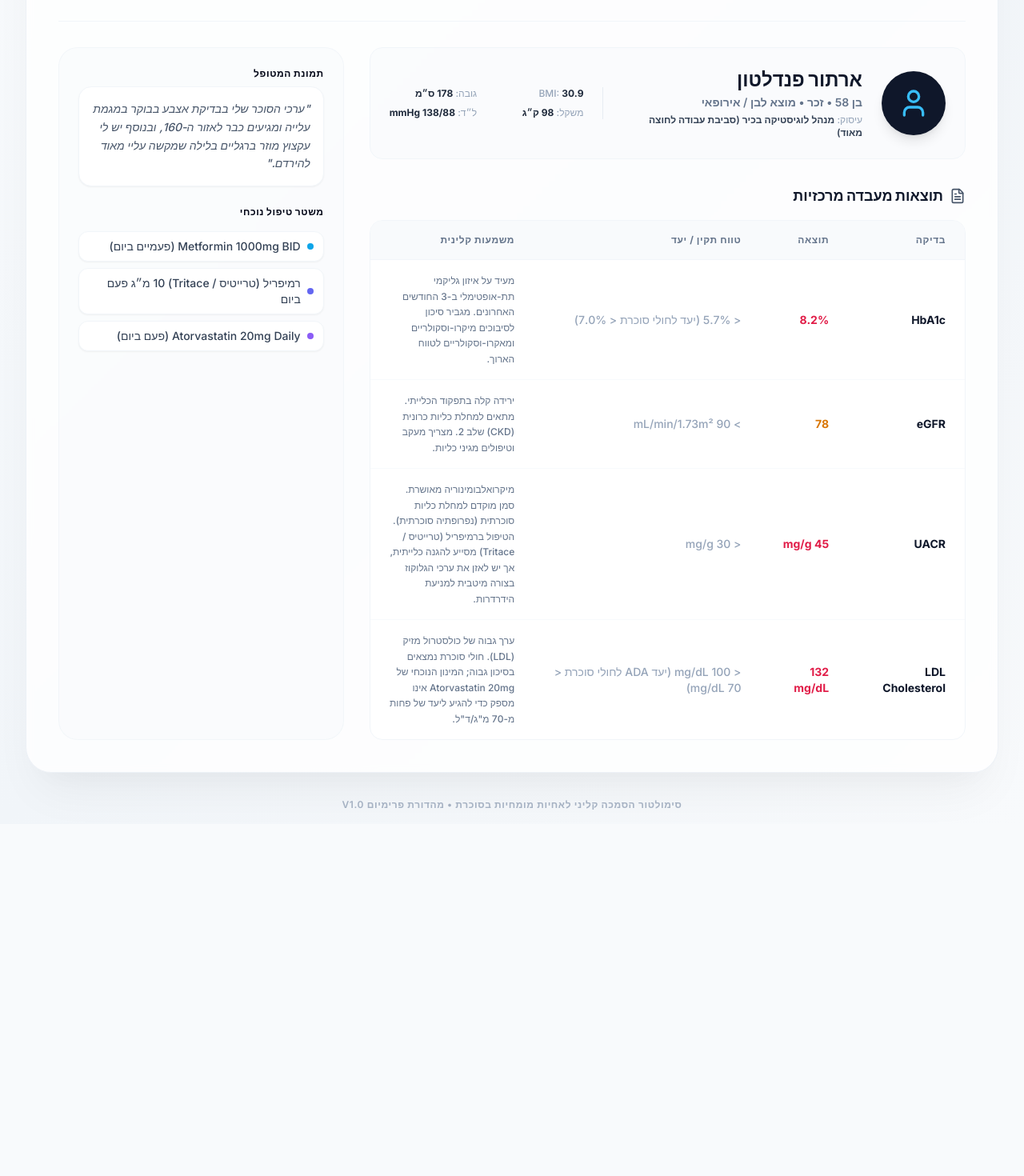
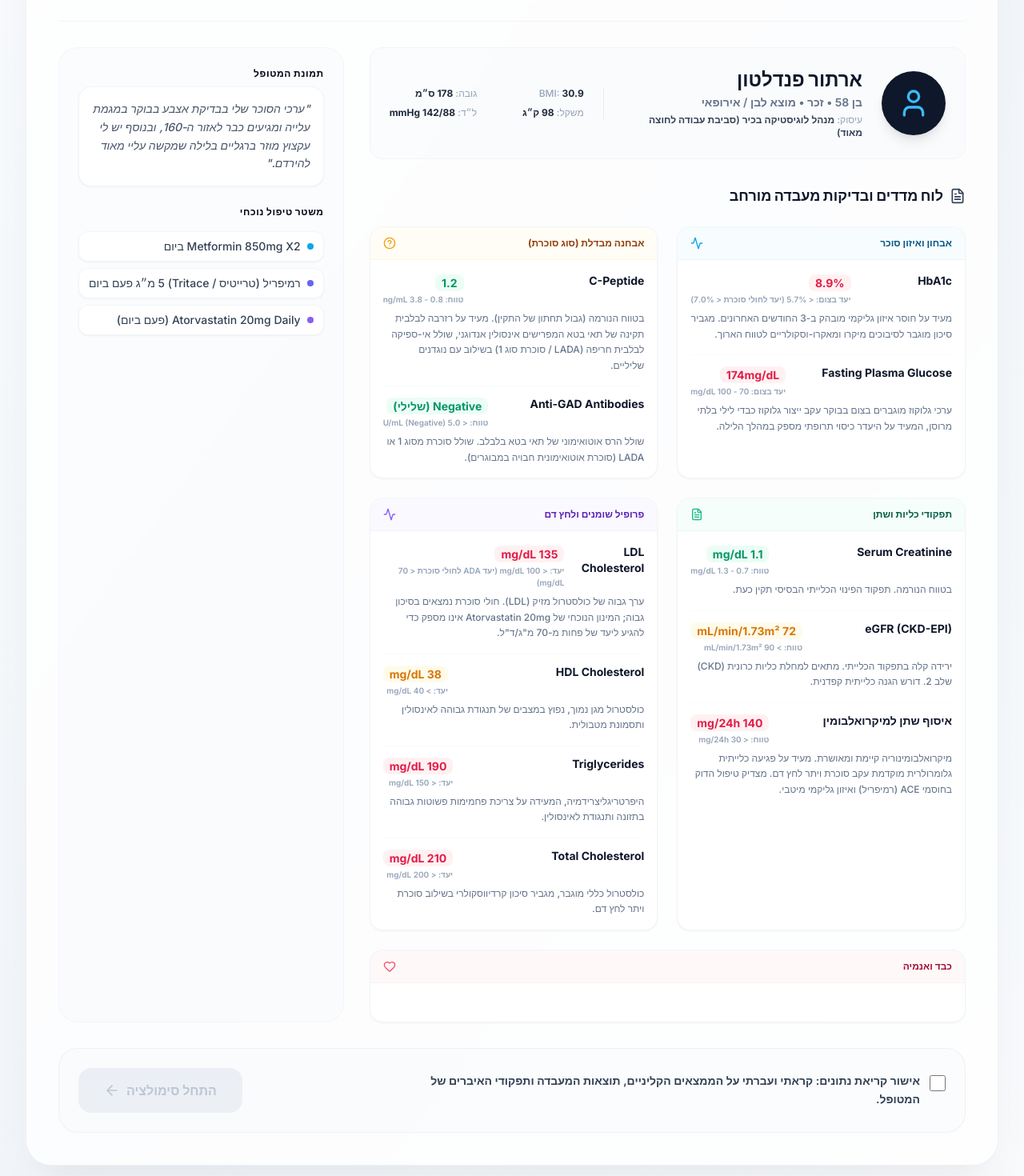
Before and after one commit to tifereteliav/diabetes-expert-quest, a React (Vite) app: page / in a window 1280 px wide. Shown: the part 240-1710 px from the top of the page at 80% size. Before the commit the page ends 1270 px from the top, so only its background shows below. Built offline with nearby package versions, Linux system fonts and the light colour scheme.

Commit message:
feat: expand clinical lab matrix and implement gatekeeping consent card

```diff
--- a/src/App.tsx
+++ b/src/App.tsx
@@ -33,6 +33,7 @@ function App() {
   });
 
   const activeDialogueNode = patientCase1.dialogueTree[state.currentDialogueId];
+  const [isDataRead, setIsDataRead] = useState(false);
 
   // Handler for Phase change
   const setPhase = (phase: SimulationState['currentPhase']) => {
@@ -110,13 +111,6 @@ function App() {
                 הערך, אבחן ובנה תוכנית טיפול מותאמת אישית עבור מטופל מורכב עם סוכרת מסוג 2.
               </p>
             </div>
-            <button
-              onClick={() => setPhase('anamnesis')}
-              className="premium-btn-primary flex items-center justify-center space-x-2 space-x-reverse self-start md:self-auto"
-            >
-              <span>התחל סימולציה</span>
-              <ArrowLeft className="h-5 w-5" />
-            </button>
           </div>
 
           {/* Grid Layout of Patient Case Detail */}
@@ -149,50 +143,127 @@ function App() {
                 </div>
               </div>
 
-              {/* Lab Panel Snapshot */}
-              <div>
-                <div className="flex items-center space-x-2 space-x-reverse mb-4">
-                  <FileText className="h-5 w-5 text-slate-600" />
-                  <h4 className="text-base sm:text-lg font-bold text-slate-900">תוצאות מעבדה מרכזיות</h4>
+              {/* Lab Panel Snapshot - Grouped Clinical Matrix */}
+              <div className="space-y-6">
+                <div className="flex items-center space-x-2 space-x-reverse mb-2">
+                  <FileText className="h-5 w-5 text-slate-700" />
+                  <h4 className="text-lg font-bold text-slate-900">לוח מדדים ובדיקות מעבדה מורחב</h4>
                 </div>
-                <div className="overflow-x-auto rounded-2xl border border-slate-100 bg-white">
-                  <table className="w-full text-right text-sm border-collapse">
-                    <thead>
-                      <tr className="bg-slate-50 border-b border-slate-100 text-xs font-semibold text-slate-500 uppercase tracking-wider">
-                        <th className="px-6 py-4 text-right">בדיקה</th>
-                        <th className="px-6 py-4 text-right">תוצאה</th>
-                        <th className="px-6 py-4 text-right">טווח תקין / יעד</th>
-                        <th className="px-6 py-4 text-right">משמעות קלינית</th>
-                      </tr>
-                    </thead>
-                    <tbody className="divide-y divide-slate-50 font-medium">
-                      <tr>
-                        <td className="px-6 py-4 text-slate-900 font-bold">HbA1c</td>
-                        <td className="px-6 py-4 text-rose-600 font-bold">{patientCase1.labs.glycemic[0].value}%</td>
-                        <td className="px-6 py-4 text-slate-400">{patientCase1.labs.glycemic[0].normalRange}</td>
-                        <td className="px-6 py-4 text-xs text-slate-500 max-w-[240px] leading-relaxed">{patientCase1.labs.glycemic[0].interpretation}</td>
-                      </tr>
-                      <tr>
-                        <td className="px-6 py-4 text-slate-900 font-bold">eGFR</td>
-                        <td className="px-6 py-4 text-amber-600 font-bold">{patientCase1.labs.renal[1].value}</td>
-                        <td className="px-6 py-4 text-slate-400">{patientCase1.labs.renal[1].normalRange}</td>
-                        <td className="px-6 py-4 text-xs text-slate-500 max-w-[240px] leading-relaxed">{patientCase1.labs.renal[1].interpretation}</td>
-                      </tr>
-                      <tr>
-                        <td className="px-6 py-4 text-slate-900 font-bold">UACR</td>
-                        <td className="px-6 py-4 text-rose-600 font-bold">{patientCase1.labs.renal[2].value} mg/g</td>
-                        <td className="px-6 py-4 text-slate-400">{patientCase1.labs.renal[2].normalRange}</td>
-                        <td className="px-6 py-4 text-xs text-slate-500 max-w-[240px] leading-relaxed">{patientCase1.labs.renal[2].interpretation}</td>
-                      </tr>
-                      <tr>
-                        <td className="px-6 py-4 text-slate-900 font-bold">LDL Cholesterol</td>
-                        <td className="px-6 py-4 text-rose-600 font-bold">{patientCase1.labs.lipids[0].value} mg/dL</td>
-                        <td className="px-6 py-4 text-slate-400">{patientCase1.labs.lipids[0].normalRange}</td>
-                        <td className="px-6 py-4 text-xs text-slate-500 max-w-[240px] leading-relaxed">{patientCase1.labs.lipids[0].interpretation}</td>
-                      </tr>
-                    </tbody>
-                  </table>
+
+                <div className="grid grid-cols-1 md:grid-cols-2 gap-6">
+
+                  {/* Panel 1: אבחון ואיזון סוכר */}
+                  <div className="bg-white border border-slate-100 rounded-2xl shadow-sm overflow-hidden transition-all duration-300 hover:border-sky-200">
+                    <div className="bg-sky-50/50 px-4 py-3 border-b border-sky-100/50 flex items-center justify-between">
+                      <span className="text-xs font-black text-sky-800">אבחון ואיזון סוכר</span>
+                      <Activity className="h-4 w-4 text-sky-500" />
+                    </div>
+                    <div className="p-4 space-y-4 divide-y divide-slate-50">
+                      {patientCase1.labs.glycemic.slice(0, 2).map((lab) => (
+                        <div key={lab.name} className="pt-3 first:pt-0">
+                          <div className="flex justify-between items-start">
+                            <span className="text-sm font-bold text-slate-900">{lab.name}</span>
+                            <div className="text-right">
+                              <span className={`text-sm font-black px-2 py-0.5 rounded-lg ${lab.status === 'high' ? 'text-rose-600 bg-rose-50' : 'text-emerald-600 bg-emerald-50'}`}>{lab.value}{lab.unit}</span>
+                              <p className="text-[10px] text-slate-400 font-semibold mt-0.5">יעד בצום: {lab.normalRange}</p>
+                            </div>
+                          </div>
+                          <p className="text-xs text-slate-500 font-medium leading-relaxed mt-1.5">{lab.interpretation}</p>
+                        </div>
+                      ))}
+                    </div>
+                  </div>
+
+                  {/* Panel 2: אבחנה מבדלת (סוג סוכרת) */}
+                  <div className="bg-white border border-slate-100 rounded-2xl shadow-sm overflow-hidden transition-all duration-300 hover:border-amber-200">
+                    <div className="bg-amber-50/50 px-4 py-3 border-b border-amber-100/50 flex items-center justify-between">
+                      <span className="text-xs font-black text-amber-800">אבחנה מבדלת (סוג סוכרת)</span>
+                      <HelpCircle className="h-4 w-4 text-amber-500" />
+                    </div>
+                    <div className="p-4 space-y-4 divide-y divide-slate-50">
+                      {patientCase1.labs.glycemic.slice(2, 4).map((lab) => (
+                        <div key={lab.name} className="pt-3 first:pt-0">
+                          <div className="flex justify-between items-start">
+                            <span className="text-sm font-bold text-slate-900">{lab.name}</span>
+                            <div className="text-right">
+                              <span className="text-sm font-black px-2 py-0.5 rounded-lg text-emerald-600 bg-emerald-50">{lab.value}</span>
+                              <p className="text-[10px] text-slate-400 font-semibold mt-0.5">טווח: {lab.normalRange}</p>
+                            </div>
+                          </div>
+                          <p className="text-xs text-slate-500 font-medium leading-relaxed mt-1.5">{lab.interpretation}</p>
+                        </div>
+                      ))}
+                    </div>
+                  </div>
+
+                  {/* Panel 3: תפקודי כליות ושתן */}
+                  <div className="bg-white border border-slate-100 rounded-2xl shadow-sm overflow-hidden transition-all duration-300 hover:border-emerald-200">
+                    <div className="bg-emerald-50/50 px-4 py-3 border-b border-emerald-100/50 flex items-center justify-between">
+                      <span className="text-xs font-black text-emerald-800">תפקודי כליות ושתן</span>
+                      <FileText className="h-4 w-4 text-emerald-500" />
+                    </div>
+                    <div className="p-4 space-y-4 divide-y divide-slate-50">
+                      {patientCase1.labs.renal.map((lab) => (
+                        <div key={lab.name} className="pt-3 first:pt-0">
+                          <div className="flex justify-between items-start">
+                            <span className="text-sm font-bold text-slate-900">{lab.name}</span>
+                            <div className="text-right">
+                              <span className={`text-sm font-black px-2 py-0.5 rounded-lg ${lab.status === 'high' ? 'text-rose-600 bg-rose-50' : lab.status === 'low' ? 'text-amber-600 bg-amber-50' : 'text-emerald-600 bg-emerald-50'}`}>{lab.value} {lab.unit}</span>
+                              <p className="text-[10px] text-slate-400 font-semibold mt-0.5">טווח: {lab.normalRange}</p>
+                            </div>
+                          </div>
+                          <p className="text-xs text-slate-500 font-medium leading-relaxed mt-1.5">{lab.interpretation}</p>
+                        </div>
+                      ))}
+                    </div>
+                  </div>
+
+                  {/* Panel 4: פרופיל שומנים ולחץ דם */}
+                  <div className="bg-white border border-slate-100 rounded-2xl shadow-sm overflow-hidden transition-all duration-300 hover:border-violet-200">
+                    <div className="bg-violet-50/50 px-4 py-3 border-b border-violet-100/50 flex items-center justify-between">
+                      <span className="text-xs font-black text-violet-800">פרופיל שומנים ולחץ דם</span>
+                      <Activity className="h-4 w-4 text-violet-500" />
+                    </div>
+                    <div className="p-4 space-y-4 divide-y divide-slate-50">
+                      {patientCase1.labs.lipids.map((lab) => (
+                        <div key={lab.name} className="pt-3 first:pt-0">
+                          <div className="flex justify-between items-start">
+                            <span className="text-sm font-bold text-slate-900">{lab.name}</span>
+                            <div className="text-right">
+                              <span className={`text-sm font-black px-2 py-0.5 rounded-lg ${lab.status === 'high' ? 'text-rose-600 bg-rose-50' : lab.status === 'low' ? 'text-amber-600 bg-amber-50' : 'text-emerald-600 bg-emerald-50'}`}>{lab.value} {lab.unit}</span>
+                              <p className="text-[10px] text-slate-400 font-semibold mt-0.5">יעד: {lab.normalRange}</p>
+                            </div>
+                          </div>
+                          <p className="text-xs text-slate-500 font-medium leading-relaxed mt-1.5">{lab.interpretation}</p>
+                        </div>
+                      ))}
+                    </div>
+                  </div>
+
                 </div>
+
+                {/* Panel 5: כבד ואנמיה */}
+                <div className="bg-white border border-slate-100 rounded-2xl shadow-sm overflow-hidden transition-all duration-300 hover:border-rose-200">
+                  <div className="bg-rose-50/50 px-4 py-3 border-b border-rose-100/50 flex items-center justify-between">
+                    <span className="text-xs font-black text-rose-800">כבד ואנמיה</span>
+                    <Heart className="h-4 w-4 text-rose-500 animate-pulse" />
+                  </div>
+                  <div className="p-6 grid grid-cols-1 md:grid-cols-3 gap-6 divide-y md:divide-y-0 md:divide-x md:divide-x-reverse divide-slate-100">
+                    {patientCase1.labs.other.slice(2, 5).map((lab, index) => (
+                      <div key={lab.name} className={`${index > 0 ? 'pt-4 md:pt-0 md:pr-6' : ''}`}>
+                        <div className="flex justify-between items-start">
+                          <span className="text-sm font-bold text-slate-900">{lab.name}</span>
+                          <div className="text-right">
+                            <span className={`text-sm font-black px-2 py-0.5 rounded-lg ${lab.status === 'high' ? 'text-rose-600 bg-rose-50' : lab.status === 'low' ? 'text-amber-600 bg-amber-50' : 'text-emerald-600 bg-emerald-50'}`}>{lab.value} {lab.unit}</span>
+                            <p className="text-[10px] text-slate-400 font-semibold mt-0.5">טווח: {lab.normalRange}</p>
+                          </div>
+                        </div>
+                        <p className="text-xs text-slate-500 font-medium leading-relaxed mt-1.5">{lab.interpretation}</p>
+                      </div>
+                    ))}
+                  </div>
+                </div>
+
               </div>
 
             </div>
@@ -211,11 +282,11 @@ function App() {
                 <ul className="text-sm space-y-2">
                   <li className="flex items-center space-x-2 space-x-reverse text-slate-700 bg-white px-3 py-2 rounded-xl border border-slate-100 shadow-sm font-medium">
                     <span className="h-2 w-2 rounded-full bg-sky-500" />
-                    <span>Metformin 1000mg BID (פעמיים ביום)</span>
+                    <span>Metformin 850mg X2 ביום</span>
                   </li>
                   <li className="flex items-center space-x-2 space-x-reverse text-slate-700 bg-white px-3 py-2 rounded-xl border border-slate-100 shadow-sm font-medium">
                     <span className="h-2 w-2 rounded-full bg-indigo-500" />
-                    <span>רמיפריל (טרייטיס / Tritace) 10 מ״ג פעם ביום</span>
+                    <span>רמיפריל (טרייטיס / Tritace) 5 מ״ג פעם ביום</span>
                   </li>
                   <li className="flex items-center space-x-2 space-x-reverse text-slate-700 bg-white px-3 py-2 rounded-xl border border-slate-100 shadow-sm font-medium">
                     <span className="h-2 w-2 rounded-full bg-violet-500" />
@@ -225,6 +296,38 @@ function App() {
               </div>
             </div>
 
+          </div>
+
+          {/* Action Card: Consent & Start Simulation */}
+          <div className="mt-8 bg-slate-50/50 border border-slate-200/50 rounded-3xl p-6 flex flex-col md:flex-row items-center justify-between gap-6 transition-all duration-300">
+            <div className="flex items-start space-x-3 space-x-reverse max-w-2xl">
+              <input
+                id="consent-checkbox"
+                type="checkbox"
+                checked={isDataRead}
+                onChange={(e) => setIsDataRead(e.target.checked)}
+                className="mt-1 h-5 w-5 rounded border-slate-300 text-sky-600 focus:ring-sky-500 cursor-pointer shrink-0"
+              />
+              <label
+                htmlFor="consent-checkbox"
+                className="text-sm font-semibold text-slate-700 select-none cursor-pointer leading-relaxed text-right"
+              >
+                אישור קריאת נתונים: קראתי ועברתי על הממצאים הקליניים, תוצאות המעבדה ותפקודי האיברים של המטופל.
+              </label>
+            </div>
+
+            <button
+              onClick={() => setPhase('anamnesis')}
+              disabled={!isDataRead}
+              className={`premium-btn-primary flex items-center justify-center space-x-2 space-x-reverse px-8 py-4 text-base font-bold transition-all duration-500 w-full md:w-auto shrink-0 ${
+                isDataRead
+                  ? 'bg-slate-900 text-white hover:bg-slate-800 hover:-translate-y-0.5 active:translate-y-0 shadow-lg cursor-pointer'
+                  : 'bg-slate-200 text-slate-400 cursor-not-allowed opacity-60 shadow-none hover:transform-none pointer-events-none'
+              }`}
+            >
+              <span>התחל סימולציה</span>
+              <ArrowLeft className="h-5 w-5" />
+            </button>
           </div>
         </div>
       )}
--- a/src/data/patientCase1.ts
+++ b/src/data/patientCase1.ts
@@ -12,7 +12,7 @@ export const patientCase1: PatientCase = {
     height: 178,
     weight: 98,
     vitalSigns: {
-      bloodPressure: '138/88 mmHg',
+      bloodPressure: '142/88 mmHg',
       heartRate: 78,
       temp: '36.7 °C',
     },
@@ -26,7 +26,7 @@ export const patientCase1: PatientCase = {
     {
       category: 'medical_history',
       label: 'היסטוריה רפואית',
-      value: 'סוכרת מסוג 2 (T2D) שאובחנה לפני 4 שנים. יתר לחץ דם ראשוני (3 שנים). דיסליפידמיה (5 שנים). טיפול תרופתי נוכחי: Metformin 1000mg פעמיים ביום (BID), רמיפריל (טרייטיס / Tritace) 10 מ״ג פעם ביום, Atorvastatin 20mg פעם ביום.',
+      value: 'סוכרת מסוג 2 (T2D) שאובחנה לפני 4 שנים. יתר לחץ דם ראשוני (3 שנים). דיסליפידמיה (5 שנים). טיפול תרופתי נוכחי: מטפורמין 850 מ"ג פעמיים ביום (X2), רמיפריל (טרייטיס / Tritace) 5 מ"ג פעם ביום (X1), Atorvastatin 20mg פעם ביום.',
     },
     {
       category: 'lifestyle',
@@ -48,19 +48,35 @@ export const patientCase1: PatientCase = {
     glycemic: [
       {
         name: 'HbA1c',
-        value: 8.2,
+        value: 8.9,
         unit: '%',
         normalRange: '< 5.7% (יעד לחולי סוכרת < 7.0%)',
         status: 'high',
-        interpretation: 'מעיד על איזון גליקמי תת-אופטימלי ב-3 החודשים האחרונים. מגביר סיכון לסיבוכים מיקרו-וסקולריים ומאקרו-וסקולריים לטווח הארוך.',
+        interpretation: 'מעיד על חוסר איזון גליקמי מובהק ב-3 החודשים האחרונים. מגביר סיכון מוגבר לסיבוכים מיקרו ומאקרו-וסקולריים לטווח הארוך.',
       },
       {
         name: 'Fasting Plasma Glucose',
-        value: 168,
+        value: 174,
         unit: 'mg/dL',
         normalRange: '70 - 100 mg/dL',
         status: 'high',
-        interpretation: 'ערכי גלוקוז גבוהים בצום בבוקר עקב ייצור גלוקוז כבדי מוגבר במהלך הלילה. מאשש חוסר כיסוי תרופתי מספק במהלך הלילה.',
+        interpretation: 'ערכי גלוקוז מוגברים בצום בבוקר עקב ייצור גלוקוז כבדי לילי בלתי מרוסן, המעיד על היעדר כיסוי תרופתי מספק במהלך הלילה.',
+      },
+      {
+        name: 'C-Peptide',
+        value: 1.2,
+        unit: 'ng/mL',
+        normalRange: '0.8 - 3.8 ng/mL',
+        status: 'normal',
+        interpretation: 'בטווח הנורמה (גבול תחתון של התקין). מעיד על רזרבה לבלבית תקינה של תאי בטא המפרישים אינסולין אנדוגני, שולל אי-ספיקה לבלבית חריפה (LADA / סוכרת סוג 1) בשילוב עם נוגדנים שליליים.',
+      },
+      {
+        name: 'Anti-GAD Antibodies',
+        value: 'Negative (שלילי)',
+        unit: 'index',
+        normalRange: '< 5.0 U/mL (Negative)',
+        status: 'normal',
+        interpretation: 'שולל הרס אוטואימוני של תאי בטא בלבלב. שולל סוכרת מסוג 1 או LADA (סוכרת אוטואימונית חבויה במבוגרים).',
       },
     ],
     renal: [
@@ -74,25 +90,25 @@ export const patientCase1: PatientCase = {
       },
       {
         name: 'eGFR (CKD-EPI)',
-        value: 78,
+        value: 72,
         unit: 'mL/min/1.73m²',
         normalRange: '> 90 mL/min/1.73m²',
         status: 'low',
-        interpretation: 'ירידה קלה בתפקוד הכלייתי. מתאים למחלת כליות כרונית (CKD) שלב 2. מצריך מעקב וטיפולים מגיני כליות.',
+        interpretation: 'ירידה קלה בתפקוד הכלייתי. מתאים למחלת כליות כרונית (CKD) שלב 2. דורש הגנה כלייתית קפדנית.',
       },
       {
-        name: 'Urine Albumin-to-Creatinine Ratio (UACR)',
-        value: 45,
-        unit: 'mg/g',
-        normalRange: '< 30 mg/g',
+        name: 'איסוף שתן למיקרואלבומין',
+        value: 140,
+        unit: 'mg/24h',
+        normalRange: '< 30 mg/24h',
         status: 'high',
-        interpretation: 'מיקרואלבומינוריה מאושרת. סמן מוקדם למחלת כליות סוכרתית (נפרופתיה סוכרתית). הטיפול ברמיפריל (טרייטיס / Tritace) מסייע להגנה כלייתית, אך יש לאזן את ערכי הגלוקוז בצורה מיטבית למניעת הידרדרות.',
+        interpretation: 'מיקרואלבומינוריה קיימת ומאושרת. מעיד על פגיעה כלייתית גלומרולרית מוקדמת עקב סוכרת ויתר לחץ דם. מצדיק טיפול הדוק בחוסמי ACE (רמיפריל) ואיזון גליקמי מיטבי.',
       },
     ],
     lipids: [
       {
         name: 'LDL Cholesterol',
-        value: 132,
+        value: 135,
         unit: 'mg/dL',
         normalRange: '< 100 mg/dL (יעד ADA לחולי סוכרת < 70 mg/dL)',
         status: 'high',
@@ -108,11 +124,19 @@ export const patientCase1: PatientCase = {
       },
       {
         name: 'Triglycerides',
-        value: 200,
+        value: 190,
         unit: 'mg/dL',
         normalRange: '< 150 mg/dL',
         status: 'high',
         interpretation: 'היפרטריגליצרידמיה, המעידה על צריכת פחמימות פשוטות גבוהה בתזונה ותנגודת לאינסולין.',
+      },
+      {
+        name: 'Total Cholesterol',
+        value: 210,
+        unit: 'mg/dL',
+        normalRange: '< 200 mg/dL',
+        status: 'high',
+        interpretation: 'כולסטרול כללי מוגבר, מגביר סיכון קרדיווסקולרי בשילוב סוכרת ויתר לחץ דם.',
       },
     ],
     other: [
```
